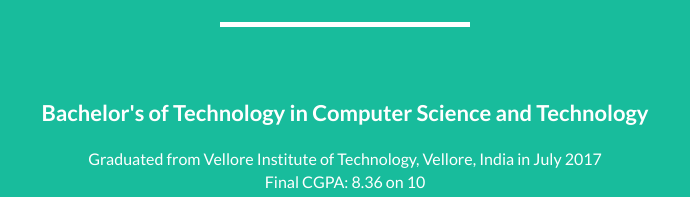
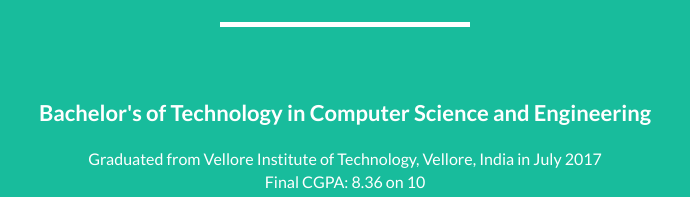
Before and after one commit to pronaypeddiraju/pronaypeddiraju.github.io, a website: page index.html in a window 1280 px wide. Shown: the part 2362-2559 px from the top of the page, 295-985 px from the left. Drawn offline with nearby package versions, Linux system fonts and the light colour scheme.

Commit message:
Fixed minor error

```diff
--- a/index.html
+++ b/index.html
@@ -249,7 +249,7 @@
                 <dl>
                   <br>
                   <br>
-                  <dt style="font-size: 22px">Bachelor's of Technology in Computer Science and Technology</dt>
+                  <dt style="font-size: 22px">Bachelor's of Technology in Computer Science and Engineering</dt>
                   <br>
                   <dd style="font-size: 16px">Graduated from Vellore Institute of Technology, Vellore, India in July 2017</dd>
                   <dd style="font-size: 16px"> Final CGPA: 8.36 on 10</dd>
```
